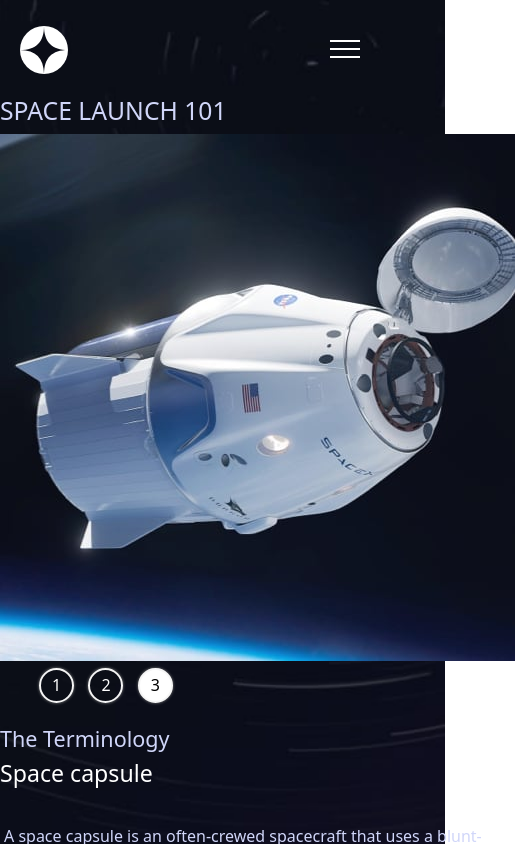
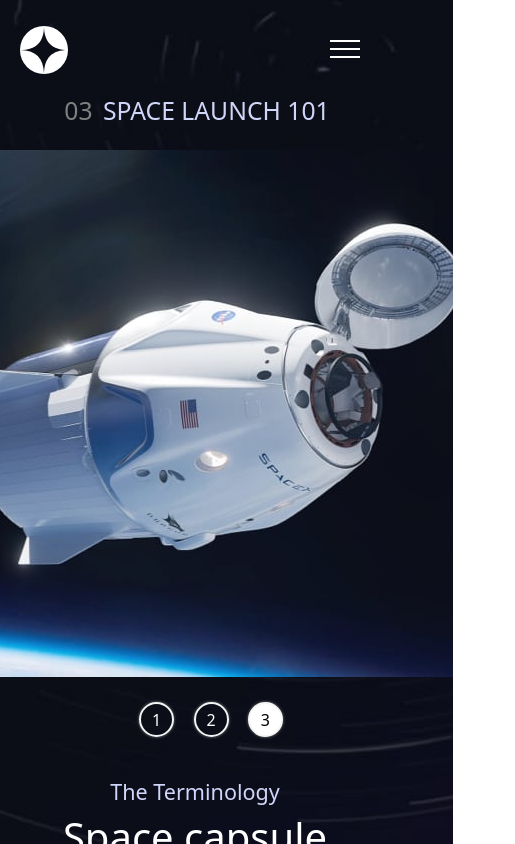
Before and after one commit to seboo1995/space-app, a React (Create React App) app: page /technology in a window 390 px wide. Shown: the top 844 px of the page, 515 px wide, since content can reach past the window. Built offline with nearby package versions, Linux system fonts and the light colour scheme; a web font is replaced by a local one.

Commit message:
tech-mobile

```diff
--- a/src/components/technology/Technology.css
+++ b/src/components/technology/Technology.css
@@ -1,8 +1,33 @@
 @media only screen and (min-device-width: 320px) and (max-device-width: 800px) {
     .technology-container{
        background: url(../../assets/technology/background-technology-mobile.jpg);
+        }
+
+    .grid-container{
+        display: grid;
+        grid-template-columns: 1fr minmax(auto);
+        grid-gap:1em;
+       justify-content:center;
 
     }
+    .title-tab-tech h2{
+        text-align:center;
+    }
+    .title-tab-tech p{
+        display:inline;
+        color:grey;
+    }
+
+    .number-button-tech{
+        text-align:center;
+    }
+    .description-tab-tech h3,h4{
+        font-size:2.5em;
+        text-align:center
+    }
+
+
+
  }
  @media screen and (min-device-width: 1024px) and (max-device-width: 2040px)  {
     .technology-container{
--- a/src/components/technology/Technology.jsx
+++ b/src/components/technology/Technology.jsx
@@ -1,60 +1,87 @@
-import {React,useState,useEffect,useRef} from 'react'
-import './Technology.css'
-import myData from '../../assets/data.json';
+import { React, useState, useEffect, useRef } from "react";
+import "./Technology.css";
+import myData from "../../assets/data.json";
 
 const Technology = () => {
-  const all_technologies = myData.technology
+  const all_technologies = myData.technology;
   const [techID, setTechID] = useState(0);
-  const technology_ref = useRef()
+  const technology_ref = useRef();
 
-  useEffect(function(){
-     const intervalRef =  setInterval(function(){
-      let nextIndex =  (( techID+ 1) % all_technologies.length)
-      changeSrc(nextIndex)
+  useEffect(
+    function () {
+      const intervalRef = setInterval(function () {
+        let nextIndex = (techID + 1) % all_technologies.length;
+        changeSrc(nextIndex);
+      }, 2000);
 
-     },2000)
+      return () => clearInterval(intervalRef);
+    },
+    [techID]
+  );
 
-      return () => clearInterval(intervalRef)
-  }, [techID])
-
-
-  useEffect(()  => {
-    document.body.classList.add('technology-container');
+  useEffect(() => {
+    document.body.classList.add("technology-container");
 
     return () => {
-        document.body.classList.remove('technology-container');
+      document.body.classList.remove("technology-container");
     };
   });
 
   function changeSrc(index) {
     setTechID(index);
     for (const btn of technology_ref.current.children) {
-      btn.style.background = 'transparent'
-      btn.style.color = '#fff'
+      btn.style.background = "transparent";
+      btn.style.color = "#fff";
     }
-    technology_ref.current.children[index].style.background = '#fff'
-    technology_ref.current.children[index].style.color = 'black'
+    technology_ref.current.children[index].style.background = "#fff";
+    technology_ref.current.children[index].style.color = "black";
   }
   return (
-    <div>
-
-<h2> SPACE LAUNCH 101 </h2>
-     <img src={all_technologies[techID].images.portrait} alt = 'asl' id='222'/>
+    <div className="grid-container">
+      {/* First Row  */}
+      <div className="title-tab-tech">
+        <h2>
+          {" "}
+          <p> 03 </p> SPACE LAUNCH 101{" "}
+        </h2>
+      </div>
+      {/* Second Row */}
+      <div className="image-tab-tech">
+        <img
+          src={all_technologies[techID].images.portrait}
+          alt="asl"
+          id="222"
+        />
+      </div>
+      {/* Third row */}
+      <div className="number-button-tech">
         <ul ref={technology_ref}>
-        {all_technologies.map((tech,index) => {
+          {all_technologies.map((tech, index) => {
             return (
-            <button onClick={() => changeSrc(index)} key={tech.name} id={tech.name}> {index+1}</button>
-          )
+              <button
+                onClick={() => changeSrc(index)}
+                key={tech.name}
+                id={tech.name}
+              >
+                {" "}
+                {index + 1}
+              </button>
+            );
           })}
         </ul>
+      </div>
+
+      <div className="description-tab-tech">
         <h4>The Terminology</h4>
         <h3> {all_technologies[techID].name}</h3>
         <br></br>
-      <p> {all_technologies[techID].description}</p>
-
 
       </div>
-  )
-}
+      <div className='desc-tech'>
+        <p> {all_technologies[techID].description}</p>
+        </div>
+    </div>
+  );
+};
 
-export default Technology
+export default Technology;
```
Lines whose indentation alone changed are shown as unchanged.
